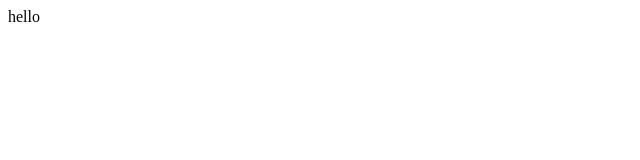
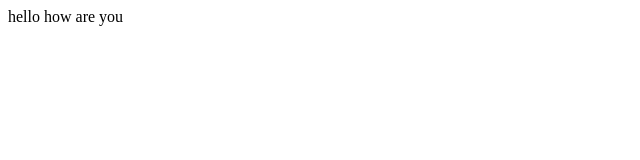
Before and after one commit to rana-umar-arhamsoft/repository-test-repo, a plain HTML site: page index.html in a window 1280 px wide. Shown: the full height of the page, 0-640 px from the left. Drawn offline with Linux system fonts and the light colour scheme.

Commit message:
design how are you

```diff
--- a/index.html
+++ b/index.html
@@ -6,6 +6,6 @@
     <title>Document</title>
 </head>
 <body>
-    hello
+    hello how are you
 </body>
 </html>
```
